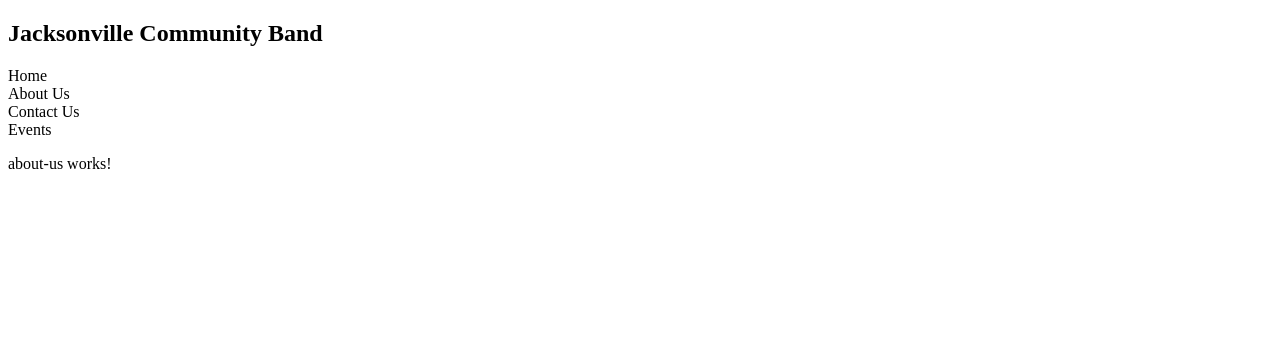
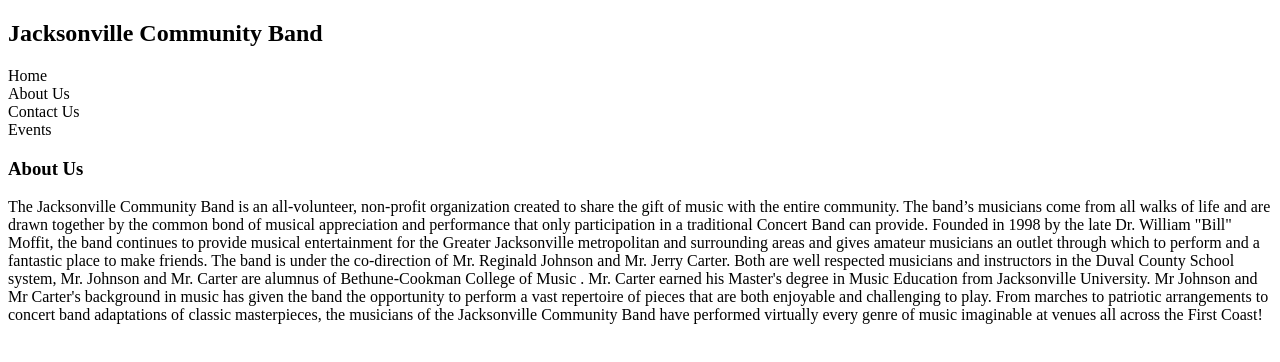
Before and after one commit to morgangrace11/JacksonvilleCommunityBand, an Angular app: page /about in a window 1280 px wide. Shown: the top 362 px of the page. Built offline with nearby package versions, Linux system fonts and the light colour scheme.

Commit message:
Made a basic about us page

```diff
--- a/src/app/about-us/about-us.component.html
+++ b/src/app/about-us/about-us.component.html
@@ -1,3 +1,19 @@
+<h3>About Us</h3>
+
 <p>
-  about-us works!
+  The Jacksonville Community Band is an all-volunteer, non-profit organization created to share the gift of music with
+  the
+  entire community. The band’s musicians come from all walks of life and are drawn together by the common bond of
+  musical
+  appreciation and performance that only participation in a traditional Concert Band can provide. Founded in 1998 by the
+  late Dr. William "Bill" Moffit, the band continues to provide musical entertainment for the Greater Jacksonville
+  metropolitan and surrounding areas and gives amateur musicians an outlet through which to perform and a fantastic
+  place to make friends. The band is under the co-direction of Mr. Reginald Johnson and Mr. Jerry Carter. Both are well
+  respected musicians and instructors in the Duval County School system, Mr. Johnson and Mr. Carter are alumnus of
+  Bethune-Cookman College of Music . Mr. Carter earned his Master's degree in Music Education from Jacksonville
+  University. Mr Johnson and Mr Carter's background in music has given the band the opportunity to perform a vast
+  repertoire of pieces that are both enjoyable and challenging to play. From marches to patriotic arrangements to
+  concert band adaptations of classic masterpieces, the musicians of the Jacksonville Community Band have performed
+  virtually every genre of music imaginable
+  at venues all across the First Coast!
 </p>
```
